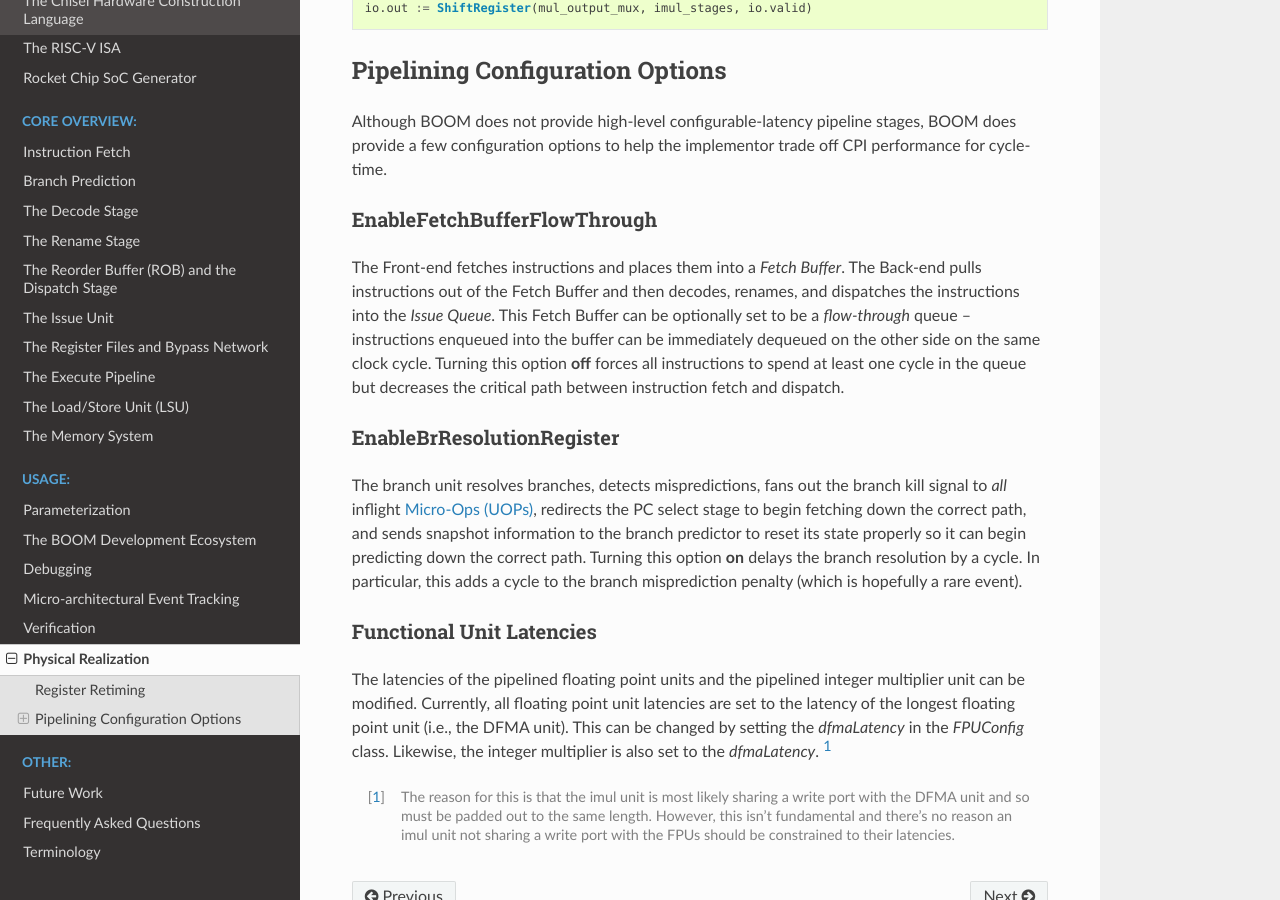
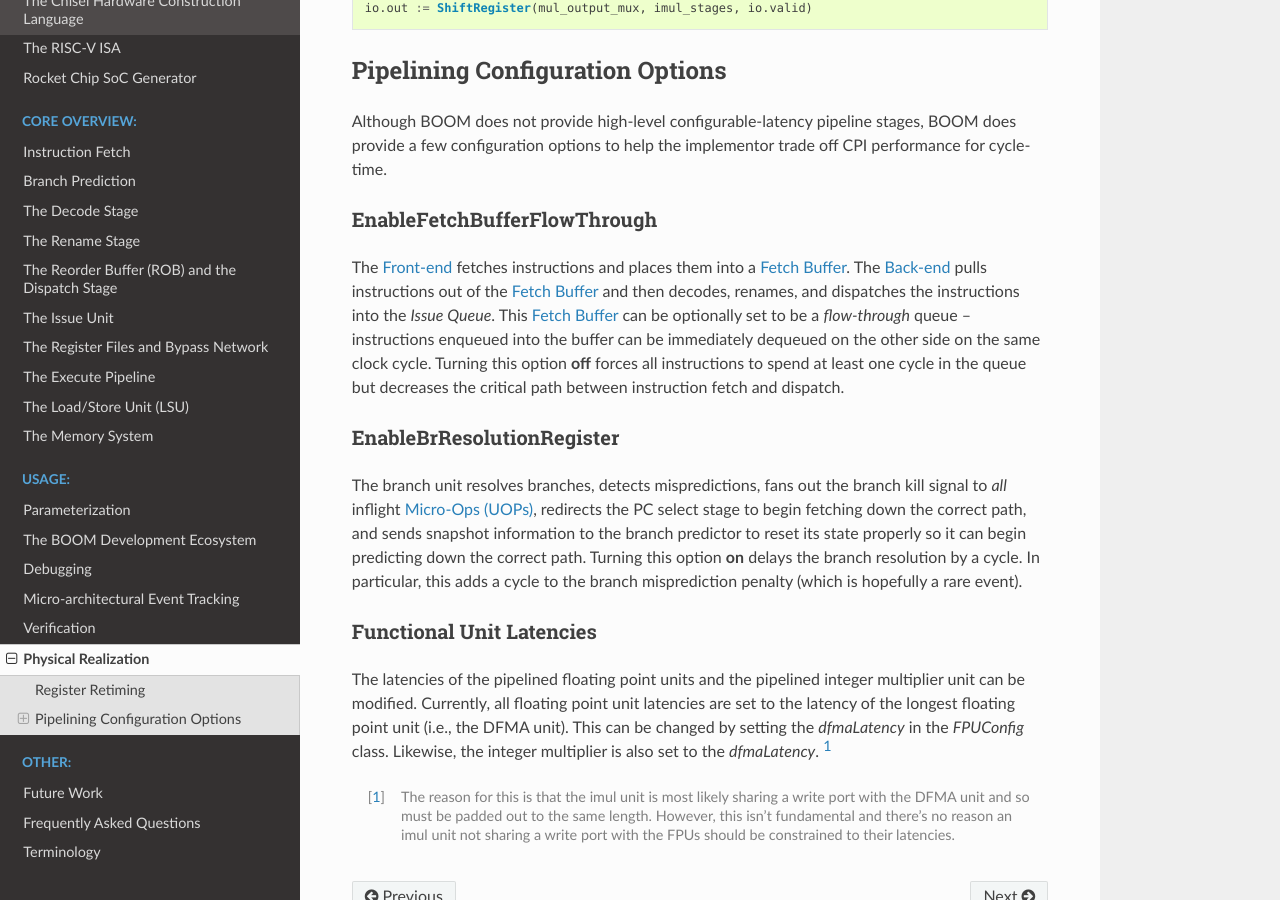
Before and after one commit to riscv-boom/riscv-boom, a Sphinx documentation site: the page built from docs/sections/physical-realization.rst, in a window 1280 px wide and 900 px high, scrolled down 824 px. Built offline with Sphinx 7.4.7 and the Read the Docs theme 2.0.0, drawn with Linux system fonts in a browser that asks for light colours.

Commit message:
update physical-vlsi section [ci skip]

```diff
--- a/docs/sections/physical-realization.rst
+++ b/docs/sections/physical-realization.rst
@@ -6,8 +6,8 @@
 synthesized at 1 GHz on a high-end mobile 28 nm process. Unfortunately,
 while VLSI flows are difficult to share or make portable (and encumbered
 with proprietary libraries and tools), an enterprising individual may
-want to visit the https://github.com/ucb-bar/plsi portable “Palmer’s
-VLSI Scripts” repository which describes one way to push BOOM through a
+want to visit the https://github.com/ucb-bar/plsi portable "Palmer’s
+VLSI Scripts" repository which describes one way to push BOOM through a
 VLSI flow.
 
 Register Retiming
@@ -50,10 +50,10 @@
 EnableFetchBufferFlowThrough
 ^^^^^^^^^^^^^^^^^^^^^^^^^^^^
 
-The Front-end fetches instructions and places them into a *Fetch
-Buffer*. The Back-end pulls instructions out of the Fetch Buffer and
+The :term:`Front-end` fetches instructions and places them into a :term:`Fetch Buffer`.
+The :term:`Back-end` pulls instructions out of the :term:`Fetch Buffer` and
 then decodes, renames, and dispatches the instructions into the *Issue
-Queue*. This Fetch Buffer can be optionally set to be a *flow-through*
+Queue*. This :term:`Fetch Buffer` can be optionally set to be a *flow-through*
 queue – instructions enqueued into the buffer can be immediately
 dequeued on the other side on the same clock cycle. Turning this option
 **off** forces all instructions to spend at least one cycle in the queue
```
